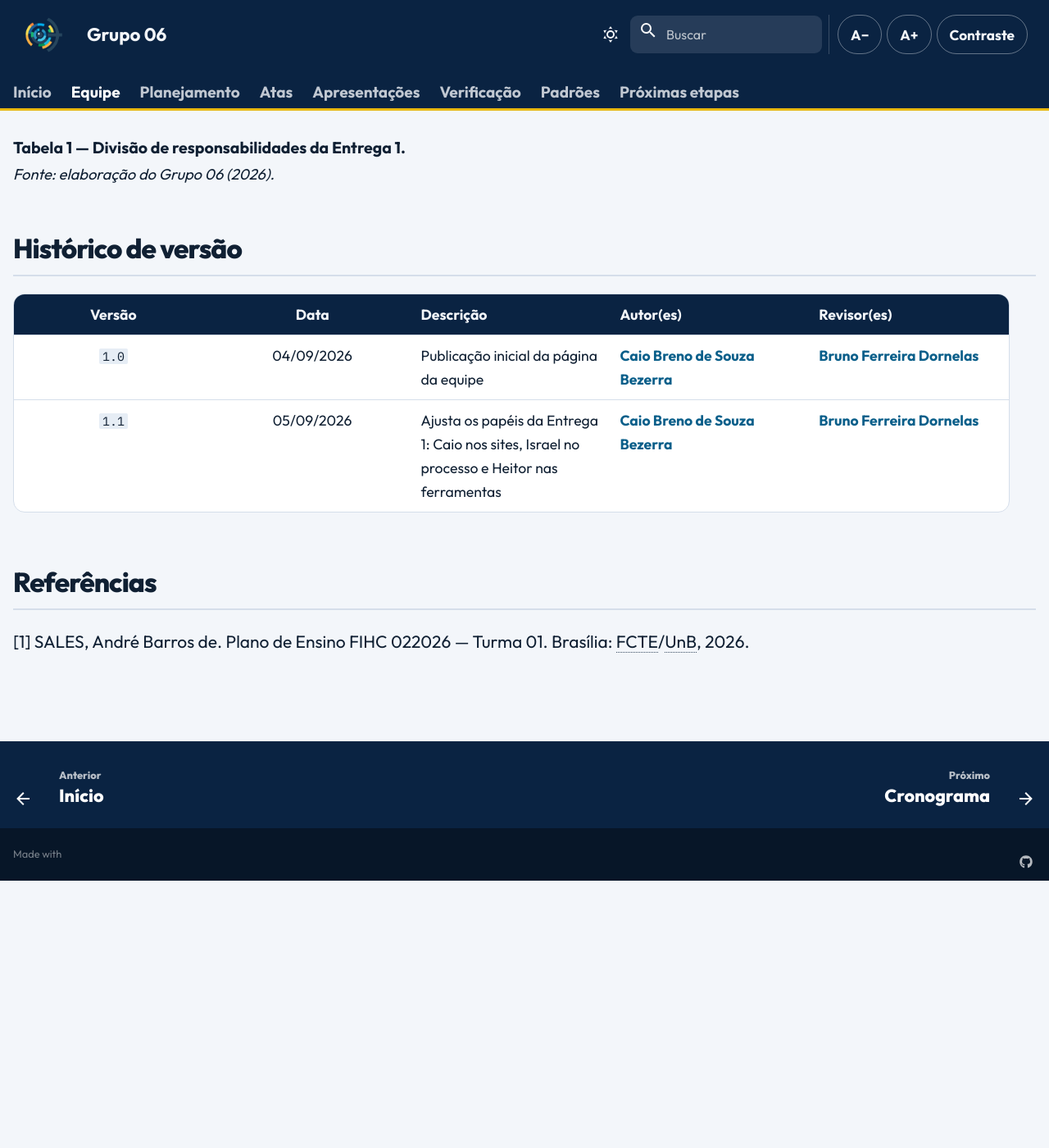
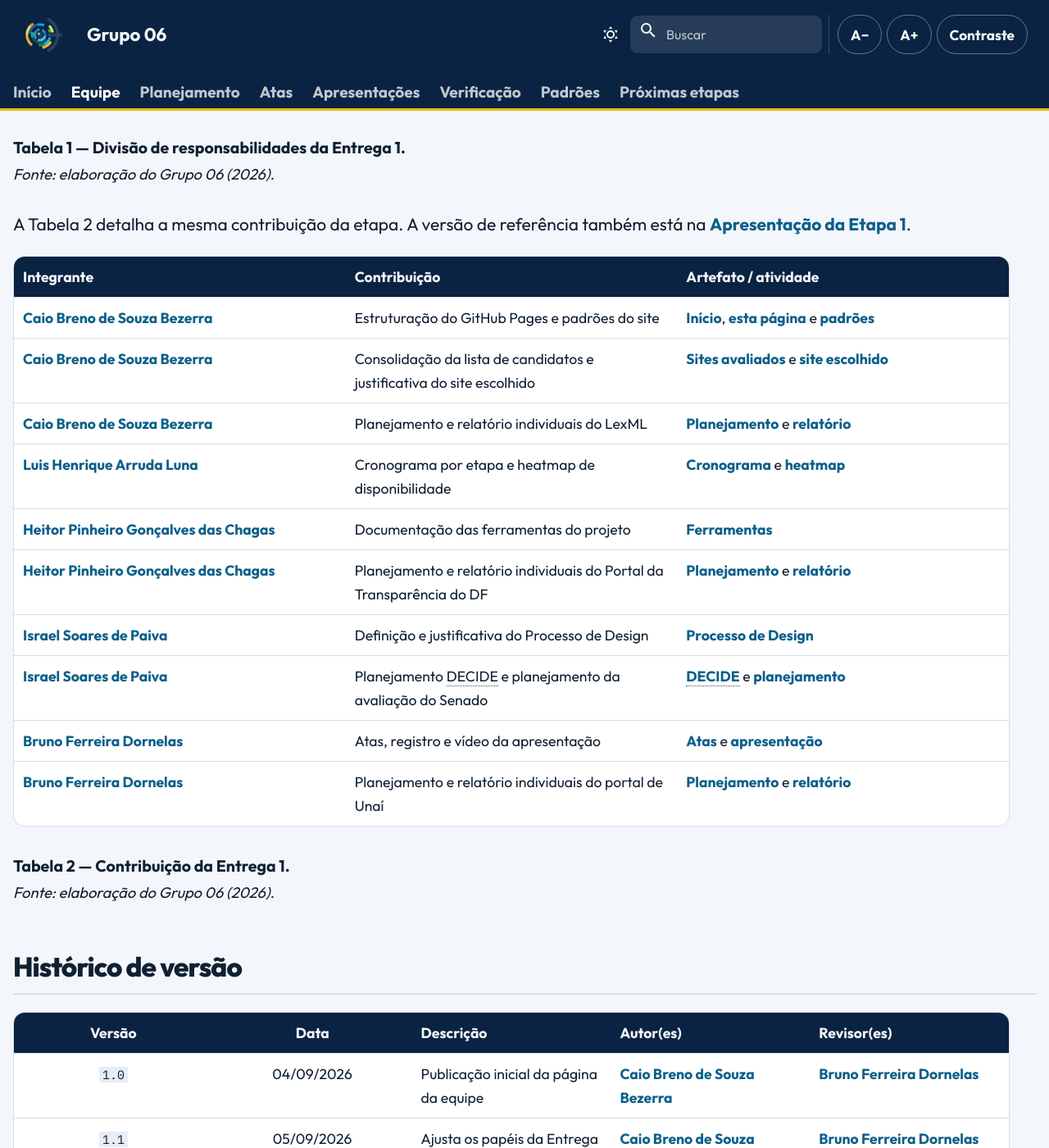
Before and after one commit to Interacao-Humano-Computador/2026.2-Grupo06, an MkDocs documentation site: the page built from docs/equipe.md, in a window 1280 px wide and 1400 px high, scrolled down 1729 px. Shown: the whole window at 82% size. Built offline with MkDocs 1.6.1 and Material for MkDocs 9.7.7, drawn with Linux system fonts in a browser that asks for light colours; comment, search, counter and statistics services are not loaded; before the commit the page ends 2803 px from its top, so only the background shows below that; some of the changed text lies outside the part shown.

Commit message:
docs: registra o Grupo 06 como revisor do início e recoloca a contribuição na equipe

```diff
--- a/docs/equipe.md
+++ b/docs/equipe.md
@@ -50,12 +50,30 @@ hide:
 | Integrante | Papel | Artefatos |
 | --- | --- | --- |
 | [Luis Henrique Arruda Luna](https://github.com/Donnk61) | Cronograma e planejamento | [Cronograma](entrega-1/cronograma.md) e [heatmap](entrega-1/heatmap.md) |
-| [Caio Breno de Souza Bezerra](https://github.com/CaioBezerra-Dev) | Infraestrutura, sites avaliados e site escolhido | Esta página, [sites avaliados](entrega-1/sites-avaliados.md), [site escolhido](entrega-1/site-escolhido.md), [acessibilidade](guia/acessibilidade.md) e [template](guia/template-artefato.md) |
+| [Caio Breno de Souza Bezerra](https://github.com/CaioBezerra-Dev) | Estruturação do GitHub Pages, sites avaliados e site escolhido | Esta página, [início](index.md), [padrões](guia/index.md), [sites avaliados](entrega-1/sites-avaliados.md), [site escolhido](entrega-1/site-escolhido.md), [acessibilidade](guia/acessibilidade.md) e [template](guia/template-artefato.md) |
 | [Israel Soares de Paiva](https://github.com/IsraelSoares-25) | Processo de Design | [Processo de Design](entrega-1/processo-design.md) |
 | [Heitor Pinheiro Gonçalves das Chagas](https://github.com/Heitorovski01) | Ferramentas do projeto | [Ferramentas](entrega-1/ferramentas.md) |
 | [Bruno Ferreira Dornelas](https://github.com/brunnf) | Atas, registro e vídeo | [Atas](atas/index.md) e [apresentação](apresentacoes/etapa-01.md) |
 
 <p class="caption">Tabela 1 — Divisão de responsabilidades da Entrega 1.</p>
+<p class="source">Fonte: elaboração do Grupo 06 (2026).</p>
+
+A Tabela 2 detalha a mesma contribuição da etapa. A versão de referência também está na [Apresentação da Etapa 1](apresentacoes/etapa-01.md).
+
+| Integrante | Contribuição | Artefato / atividade |
+| --- | --- | --- |
+| [Caio Breno de Souza Bezerra](https://github.com/CaioBezerra-Dev) | Estruturação do GitHub Pages e padrões do site | [Início](index.md), [esta página](equipe.md) e [padrões](guia/index.md) |
+| [Caio Breno de Souza Bezerra](https://github.com/CaioBezerra-Dev) | Consolidação da lista de candidatos e justificativa do site escolhido | [Sites avaliados](entrega-1/sites-avaliados.md) e [site escolhido](entrega-1/site-escolhido.md) |
+| [Caio Breno de Souza Bezerra](https://github.com/CaioBezerra-Dev) | Planejamento e relatório individuais do LexML | [Planejamento](assets/docs/sites/05_Caio_Bezerra_Planejamento_Avaliacao_LexML.pdf) e [relatório](assets/docs/sites/04_Caio_Bezerra_Relatorio_Avaliacao_LexML.pdf) |
+| [Luis Henrique Arruda Luna](https://github.com/Donnk61) | Cronograma por etapa e heatmap de disponibilidade | [Cronograma](entrega-1/cronograma.md) e [heatmap](entrega-1/heatmap.md) |
+| [Heitor Pinheiro Gonçalves das Chagas](https://github.com/Heitorovski01) | Documentação das ferramentas do projeto | [Ferramentas](entrega-1/ferramentas.md) |
+| [Heitor Pinheiro Gonçalves das Chagas](https://github.com/Heitorovski01) | Planejamento e relatório individuais do Portal da Transparência do DF | [Planejamento](assets/docs/sites/02_Heitor_Chagas_Planejamento_Avaliacao_IHC.pdf) e [relatório](assets/docs/sites/01_Heitor_Chagas_Relatorio_Avaliacao_IHC.pdf) |
+| [Israel Soares de Paiva](https://github.com/IsraelSoares-25) | Definição e justificativa do Processo de Design | [Processo de Design](entrega-1/processo-design.md) |
+| [Israel Soares de Paiva](https://github.com/IsraelSoares-25) | Planejamento DECIDE e planejamento da avaliação do Senado | [DECIDE](assets/docs/sites/06_Israel_Paiva_Planejamento_Avaliacao_DECIDE.pdf) e [planejamento](assets/docs/sites/08_Israel_Paiva_Planejamento_Avaliacao_Senado.pdf) |
+| [Bruno Ferreira Dornelas](https://github.com/brunnf) | Atas, registro e vídeo da apresentação | [Atas](atas/index.md) e [apresentação](apresentacoes/etapa-01.md) |
+| [Bruno Ferreira Dornelas](https://github.com/brunnf) | Planejamento e relatório individuais do portal de Unaí | [Planejamento](assets/docs/sites/07_Bruno_Dornelas_Planejamento_Avaliacao_DECIDE.pdf) e [relatório](assets/docs/sites/03_Bruno_Dornelas_Relatorio_Avaliacao_Unai.pdf) |
+
+<p class="caption">Tabela 2 — Contribuição da Entrega 1.</p>
 <p class="source">Fonte: elaboração do Grupo 06 (2026).</p>
 
 ## Histórico de versão
@@ -64,6 +82,7 @@ hide:
 | :---: | :---: | --- | --- | --- |
 | `1.0` | 04/09/2026 | Publicação inicial da página da equipe | [Caio Breno de Souza Bezerra](https://github.com/CaioBezerra-Dev) | [Bruno Ferreira Dornelas](https://github.com/brunnf) |
 | `1.1` | 05/09/2026 | Ajusta os papéis da Entrega 1: Caio nos sites, Israel no processo e Heitor nas ferramentas | [Caio Breno de Souza Bezerra](https://github.com/CaioBezerra-Dev) | [Bruno Ferreira Dornelas](https://github.com/brunnf) |
+| `1.2` | 05/09/2026 | Inclui a contribuição da etapa e a estruturação do GitHub Pages | [Caio Breno de Souza Bezerra](https://github.com/CaioBezerra-Dev) | [Bruno Ferreira Dornelas](https://github.com/brunnf) |
 
 ## Referências
 
```
Also changed, not shown: docs/apresentacoes/etapa-01.md (+2 -1 lines), docs/index.md (+1 -1 lines).
